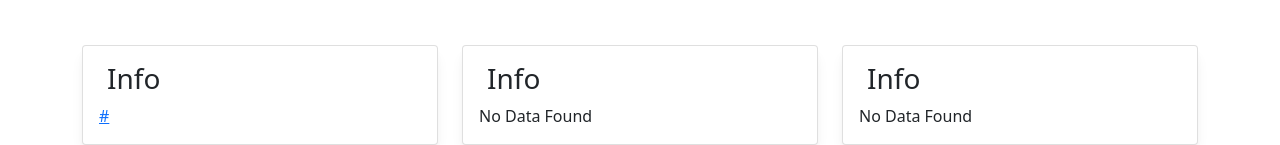
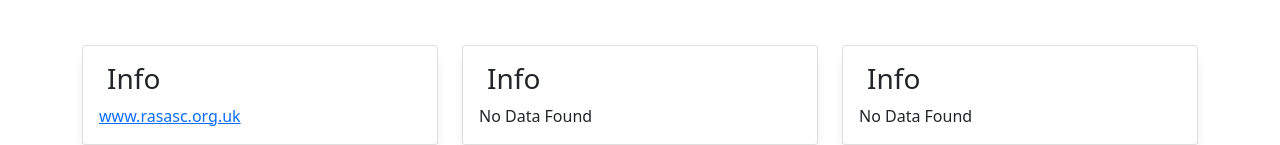
Before and after one commit to hasanm29/Report_It, a PHP site: page / in a window 1280 px wide. Shown: the part 1223-1368 px from the top of the page. Run offline with PHP 8.4, Linux system fonts and the light colour scheme; tables that the repository leaves empty or names only in its code hold one stand-in row (values such as "Sample post").

Commit message:
Update index.php
Added help and advice links

```diff
--- a/main/index.php
+++ b/main/index.php
@@ -136,7 +136,7 @@
                         while ($row = mysqli_fetch_assoc($query_run)) {
                     ?>
                             <div>
-                                <a href="First link"><?php echo $row['link']; ?></a><br>
+                               <a href="https://www.rasasc.org.uk/" target="_blank">www.rasasc.org.uk</a><br>
                             </div>
 
                     <?php
@@ -168,7 +168,7 @@
                         while ($row = mysqli_fetch_assoc($query_run)) {
                     ?>
                             <div>
-                                <a href="First link"><?php echo $row['link']; ?></a><br>
+                                <a href="https://www.thehavens.org.uk/" target="_blank">www.thehavens.org.uk</a><br>
                             </div>
 
                     <?php
@@ -200,7 +200,7 @@
                         while ($row = mysqli_fetch_assoc($query_run)) {
                     ?>
                             <div>
-                                <a href="First link"><?php echo $row['link']; ?></a><br>
+                                <a href="https://www.met.police.uk/advice/advice-and-information/rsa/rape-and-sexual-assault/" target="_blank">www.met.police.uk</a><br>
                             </div>
 
                     <?php
```
